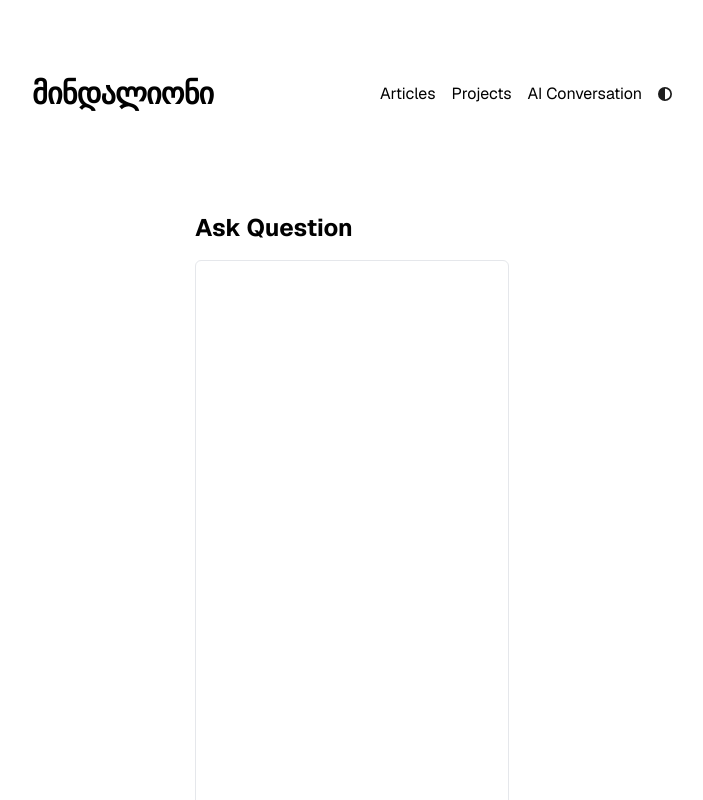
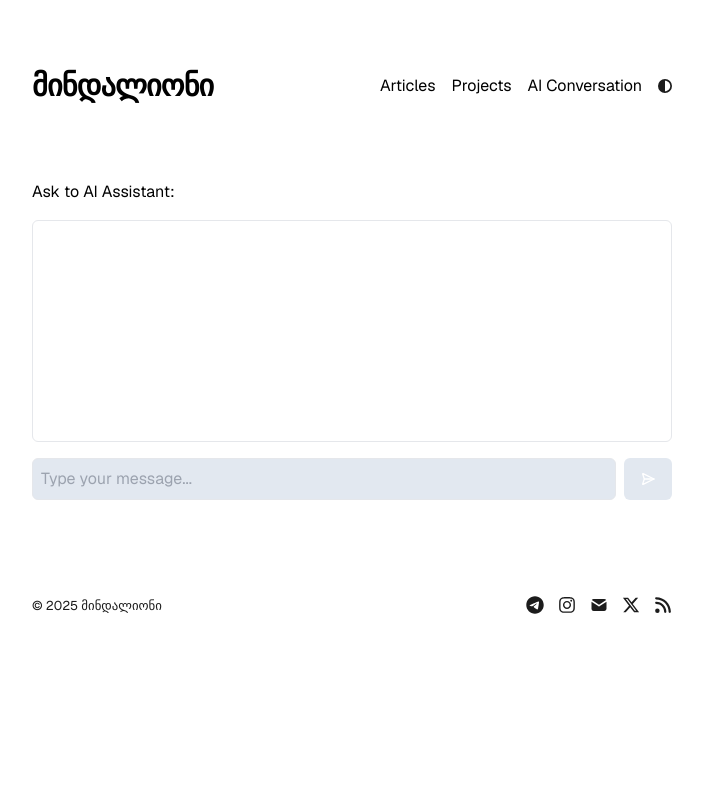
Before and after one commit to ivanIStereotekk/mindalioni, a Next.js app: page /conversation in a window 1280 px wide. Shown: the top 800 px of the page, without its empty margins (288-991 px from the left). Built offline with nearby package versions, Linux system fonts and the light colour scheme.

Commit message:
created RAG chat bot

```diff
--- a/app/api/rag/route.ts
+++ b/app/api/rag/route.ts
@@ -29,14 +29,16 @@ export async function POST(req: Request) {
       );
     }
 
-    console.log('Generating text with prompt:', prompt);
     try {
       const chatResp = await assistant.chat({
         messages: [{ role: 'user', content: prompt }],
       });
-      console.log('Generated text:', chatResp);
-      const content = chatResp?.message?.content || "";
-      return Response.json({ response: content });
+
+      const contentText = chatResp?.message?.content || "";
+      // clean text
+      // const finishedText = JSON.parse(cleanText)
+      console.log(typeof contentText + "     <<< >>>>")
+      return Response.json({ response: contentText || "wrong data" });
     } catch (openaiError) {
       console.error('Pinecone API error:', {
         error: openaiError,
--- a/app/components/messageinput.tsx
+++ b/app/components/messageinput.tsx
@@ -1,6 +1,8 @@
 'use client'
 
 import { useState } from 'react'
+import { TbSend2 } from 'react-icons/tb'
+
 
 export default function MessageInput({
   onSend,
@@ -23,7 +25,7 @@ export default function MessageInput({
       {/* Поле ввода сообщения */}
       <input
         type="text"
-        className="flex-grow p-2 border rounded-md"
+        className="flex-grow p-2 border rounded-md  bg-slate-200 dark:bg-slate-800"
         value={input}
         onChange={e => setInput(e.target.value)}
         disabled={loading}
@@ -32,10 +34,10 @@ export default function MessageInput({
       {/* Кнопка отправки */}
       <button
         type="submit"
-        className="bg-gray-500 text-white px-4 py-2 rounded-md disabled:opacity-50"
+        className="bg-slate-200 dark:bg-slate-800 text-white px-4 py-2 rounded-md disabled:opacity-50"
         disabled={loading}
       >
-        {loading ? '...' : 'Send'}
+        {loading ? '...' : <TbSend2/>}
       </button>
     </form>
   )
--- a/app/components/messagelist.tsx
+++ b/app/components/messagelist.tsx
@@ -10,7 +10,7 @@ interface Message {
           <div
             key={i}
             className={`p-3 rounded-md ${
-              msg.role === 'Guest' ? 'bg-gray-400 text-right' : 'bg-blue-400 text-left'
+              msg.role === 'assistant' ? 'text-right' : 'text-left outlined bg-slate-200 dark:bg-slate-800 '
             }`}
           >
             {msg.content}
--- a/app/components/nav.tsx
+++ b/app/components/nav.tsx
@@ -10,7 +10,7 @@ const navItems = {
 
 export function Navbar() {
   return (
-    <nav className="lg:mb-16 mb-12 py-5">
+    <nav className="lg:mb-16 mb-12 py-3">
       <div className="flex flex-col md:flex-row md:items-center justify-between">
         <div className="flex items-center">
           <Link href="/" className="text-3xl font-semibold tracking-tight">
--- a/app/conversation/page.tsx
+++ b/app/conversation/page.tsx
@@ -27,7 +27,6 @@ export default function ChatPage() {
 
       const data = await res.json()
       const parsedData = data.response;
-      console.log(JSON.stringify(data.response) + ' +++++ P A R S E D D A T A');
       const assistantMessage = {
         role: 'assistant',
         content: JSON.stringify(parsedData),
@@ -42,15 +41,14 @@ export default function ChatPage() {
   }
 
   return (
-    <main className="max-w-2xl mx-auto p-4 flex flex-col min-h-screen">
-      <h1 className="text-2xl font-bold mb-4">Ask Question</h1>
+    <main className="max-w-2xl mx-auto flex flex-col min-h-80 min-w-full">
+      <h2 className="text-1xl mb-4">Ask to AI Assistant:</h2>
 
       {/* messages list */}
-      <div className="flex-grow overflow-y-auto border rounded-md p-4 mb-4 bg-white">
+      <div className="flex-grow overflow-y-auto border rounded-md p-1 mb-4 ">
         <MessageList messages={messages} />
       </div>
 
-      {/* Форма ввода */}
       <MessageInput onSend={sendMessage} loading={loading} />
     </main>
   )
```
